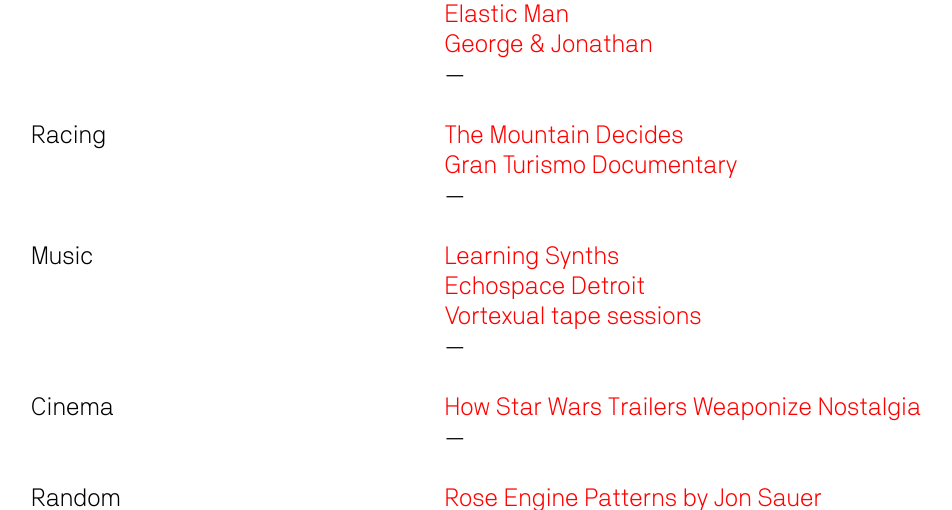
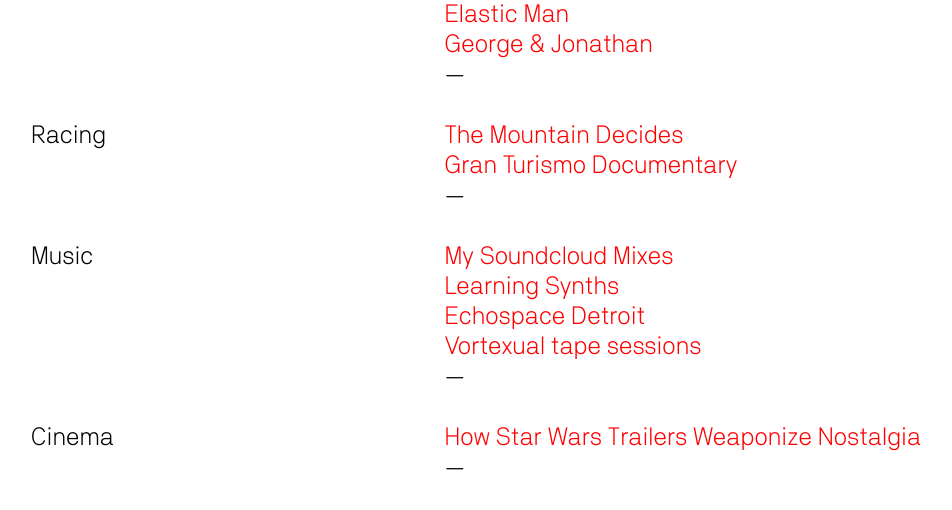
Before and after one commit to shinjipons/portfolio-html, a PHP site: page /-links.php in a window 1280 px wide. Shown: the part 1516-2026 px from the top of the page, without its empty margins (1-953 px from the left). Run offline with PHP 8.4, Linux system fonts and the light colour scheme.

Commit message:
Added soundcloud playlist

```diff
--- a/-links.php
+++ b/-links.php
@@ -126,6 +126,7 @@
 	</section>
 	<section class="w4 no-rm">
 		<ul>
+			<li><a href="https://soundcloud.com/shnjpns/sets/shinji-pons-public-playlist" target="_blank">My Soundcloud Mixes</a></li>
 			<li><a href="https://learningsynths.ableton.com/" target="_blank">Learning Synths</a></li>
 			<li><a href="https://echospacedetroit.bandcamp.com/" target="_blank">Echospace Detroit</a></li>
 			<li><a href="https://echospacestudio.bandcamp.com/album/vortexual-tape-sessions-series-collection" target="_blank">Vortexual tape sessions</a></li>
```
